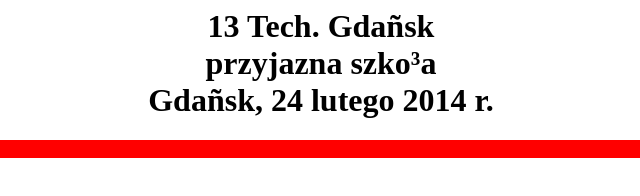
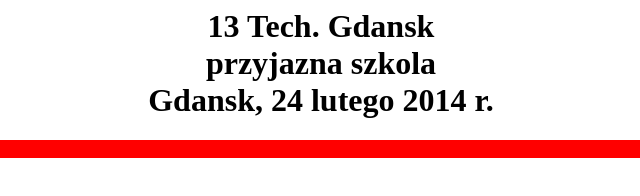
Before and after one commit to Jakub912/klasa-2-index2, a plain HTML site: page start.html in a window 1280 px wide. Shown: the full height of the page, 319-959 px from the left. Drawn offline with Linux system fonts and the light colour scheme.

Commit message:
Update start.html

```diff
--- a/start.html
+++ b/start.html
@@ -3,7 +3,7 @@
  <meta charset="utf-8">
  </head>
 <body>
- <h1 align="center">13 Tech. Gdañsk<br>przyjazna szko³a<br>Gdañsk, 24 lutego 2014 r.</h1>
+ <h1 align="center">13 Tech. Gdansk<br>przyjazna szkola<br>Gdansk, 24 lutego 2014 r.</h1>
  <marquee bgcolor="red">Pozdrawiam</marquee>
 </body>
 </html>
```
